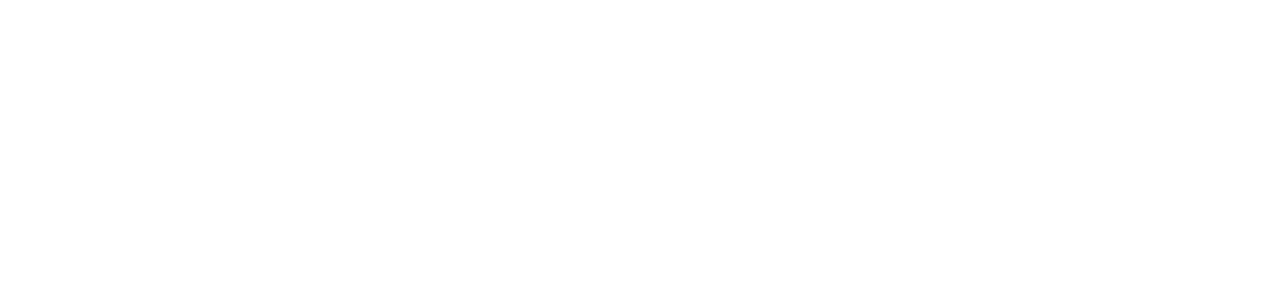
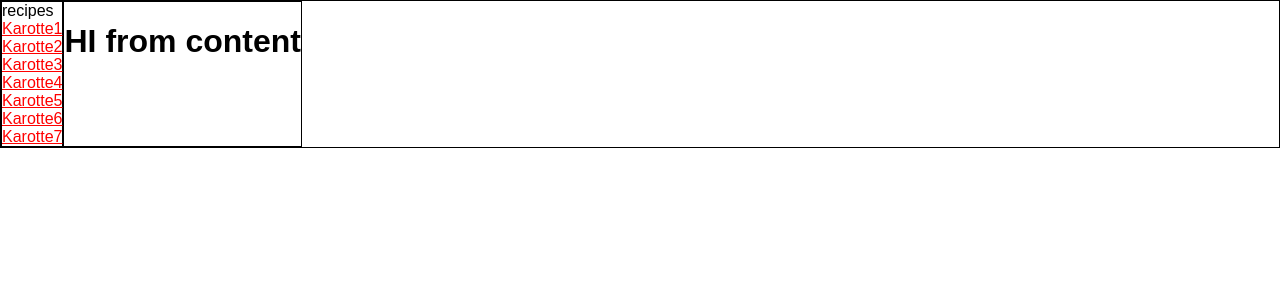
Before and after one commit to Eaternity/gastro-prototype, a React (Create React App) app: page /recipes/1 in a window 1280 px wide. Shown: the top 300 px of the page. Built offline with nearby package versions, Linux system fonts and the light colour scheme.

Commit message:
more sensible routing
recipe 2 view at url/recipes/2

```diff
--- a/src/components/RecipeLink/RecipeLink.css
+++ b/src/components/RecipeLink/RecipeLink.css
@@ -1,3 +1,3 @@
-*{
+.recipe-link{
 	color:red;
 }
--- a/src/components/RecipeLink/RecipeLink.js
+++ b/src/components/RecipeLink/RecipeLink.js
@@ -5,7 +5,7 @@
 const RecipeLink = props => {
 	const {recipe} = props;
   return (
-    <Link to={`/recipe/${recipe.id}`} className='recipe-link'>
+    <Link to={`/recipes/${recipe.id}`} className='recipe-link'>
       {recipe.name}
     </Link>
   )
--- a/src/components/Recipes/Recipes.js
+++ b/src/components/Recipes/Recipes.js
@@ -7,9 +7,12 @@
 const Recipes = props => {
 	let {recipes} = props;
     if(recipes===undefined){
+
+        //demo fallback --remove later
         recipes = [{name:"Karotte1", id:"1"},{name:"Karotte2", id:"2"},{name:"Karotte3", id:"3"},{name:"Karotte4", id:"4"},{name:"Karotte5", id:"5"},{name:"Karotte6", id:"6"},{name:"Karotte7", id:"7"}]
     }
-    let linkItems = recipes.map(function(recipe){return [<RecipeLink recipe={recipe}/>]})
+    let recipeLinks = recipes.map(function(recipe){return [<RecipeLink recipe={recipe}/>]})
+    let linkItems = [<linkSeparator title = "recipes"/>].concat(recipeLinks)
   return (
     <div className='recipes-container'>
       <Sidebar
--- a/src/index.js
+++ b/src/index.js
@@ -8,8 +8,9 @@
 ReactDOM.render(
   <Router history={browserHistory}>
     <Route path='/' component={RecipesContainer} />
-    <Route path='recipes' component={RecipesContainer} />
-    <Route path='plan' component={PlanContainer} />
+    <Route path='/recipes/:id' component={RecipesContainer}>
+    </Route>
+    <Route path='/plan' component={PlanContainer} />
   </Router>,
   document.getElementById('root')
 )
```
